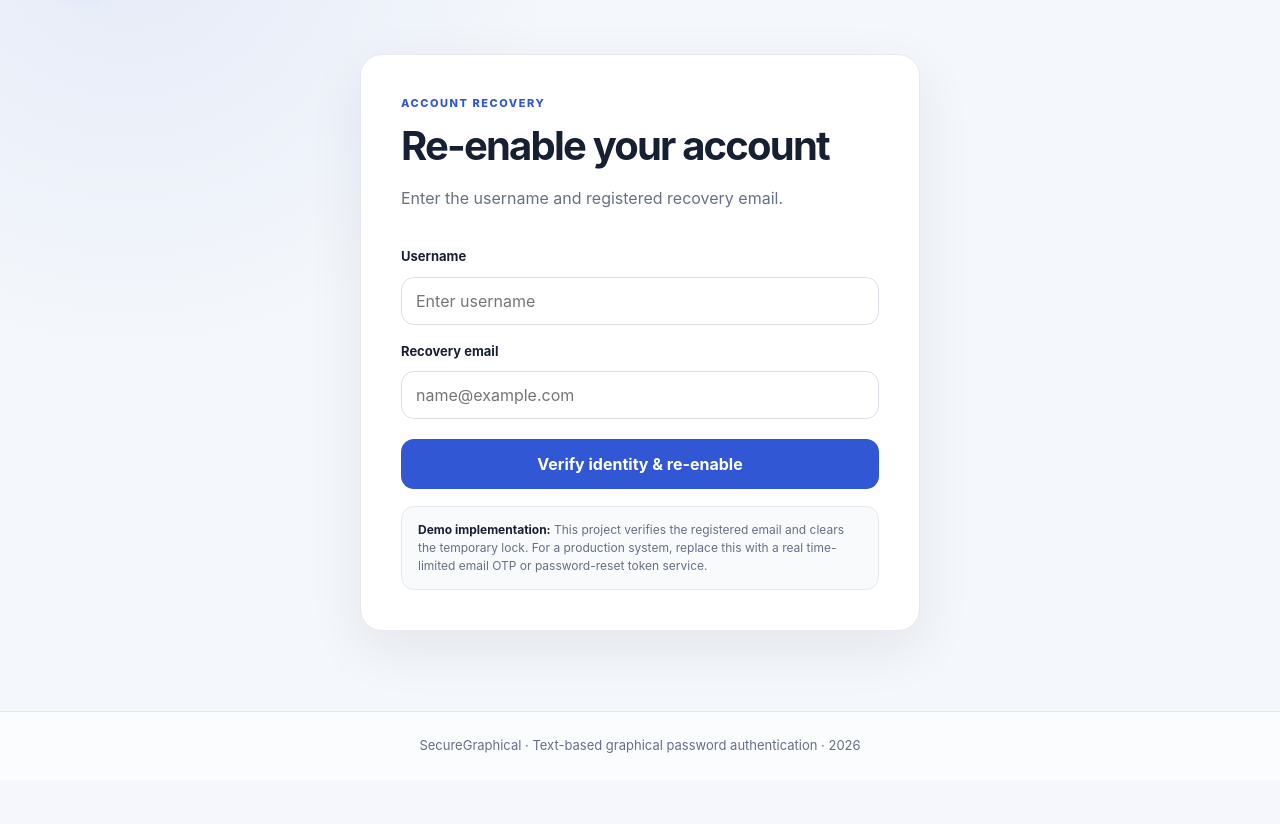
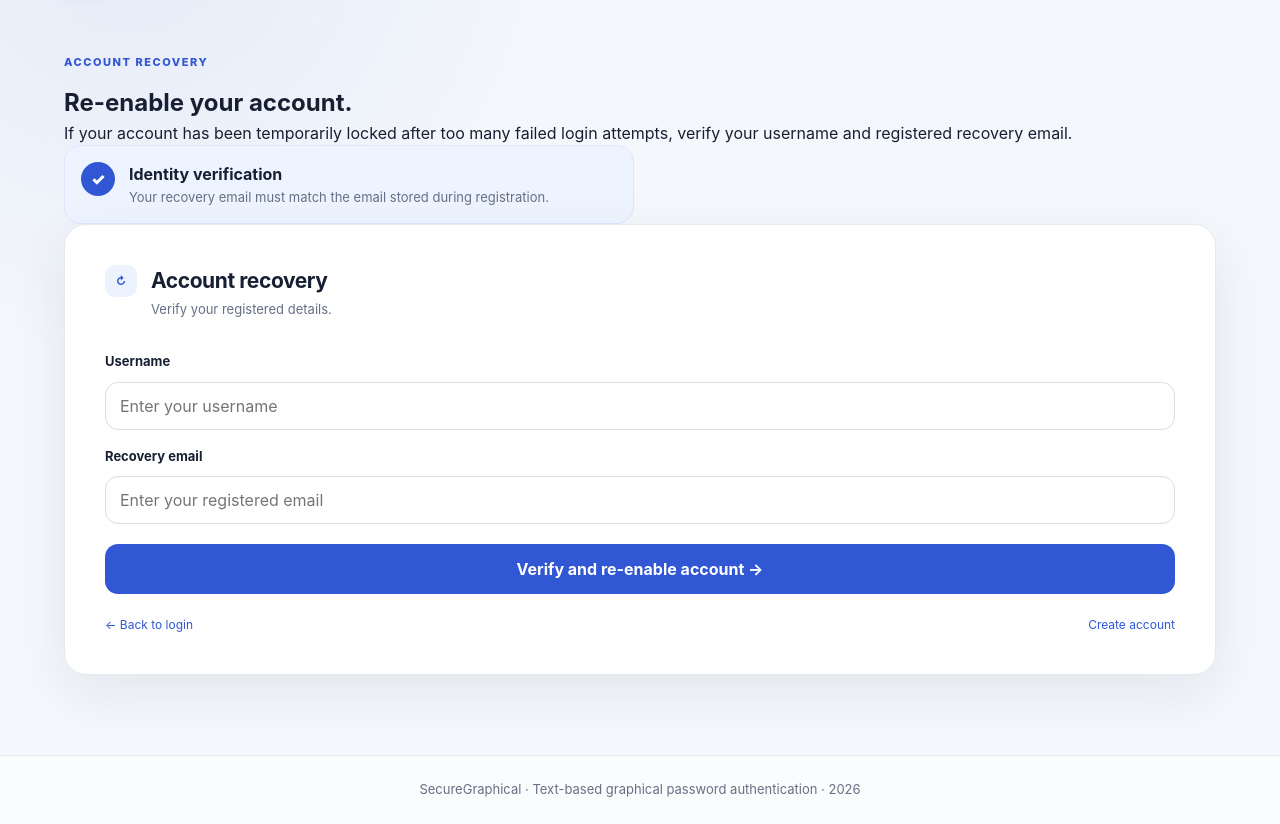
Before and after one commit to jyee0410-collab/SecureGraphical, a Flask app: page /recovery in a window 1280 px wide. Shown: the part 76-900 px from the top of the page. Before the commit the page ends 829 px from the top, so only its background shows below. Run offline with Flask 3, Linux system fonts and the light colour scheme.

Commit message:
Update recovery.html

```diff
--- a/templates/recovery.html
+++ b/templates/recovery.html
@@ -1,31 +1,131 @@
 {% extends "base.html" %}
-{% block title %}Account Recovery · SecureGraphical{% endblock %}
+
+{% block title %}
+Account Recovery · SecureGraphical
+{% endblock %}
+
 
 {% block content %}
-<div class="center-wrap">
-  <div class="card form-card recovery-card">
-    <div class="page-title">
-      <div class="eyebrow">ACCOUNT RECOVERY</div>
-      <h1>Re-enable your account</h1>
-      <p>Enter the username and registered recovery email.</p>
+
+<section class="auth-page recovery-page">
+
+    <div class="auth-intro">
+
+        <div class="eyebrow">
+            ACCOUNT RECOVERY
+        </div>
+
+        <h1>
+            Re-enable your account.
+        </h1>
+
+        <p>
+            If your account has been temporarily locked after
+            too many failed login attempts, verify your
+            username and registered recovery email.
+        </p>
+
+
+        <div class="security-note">
+
+            <div class="shield">
+                ✓
+            </div>
+
+            <div>
+
+                <strong>
+                    Identity verification
+                </strong>
+
+                <p>
+                    Your recovery email must match the
+                    email stored during registration.
+                </p>
+
+            </div>
+
+        </div>
+
     </div>
 
-    <form method="post" class="form">
-      <label>Username</label>
-      <input name="username" required placeholder="Enter username">
 
-      <label>Recovery email</label>
-      <input name="email" type="email" required placeholder="name@example.com">
+    <div class="card form-card">
 
-      <button class="primary-btn" type="submit">Verify identity & re-enable</button>
-    </form>
+        <div class="card-head">
 
-    <div class="info-box">
-      <strong>Demo implementation:</strong>
-      This project verifies the registered email and clears the temporary lock.
-      For a production system, replace this with a real time-limited email OTP or
-      password-reset token service.
+            <span class="step">
+                ↻
+            </span>
+
+            <div>
+
+                <h2>
+                    Account recovery
+                </h2>
+
+                <p>
+                    Verify your registered details.
+                </p>
+
+            </div>
+
+        </div>
+
+
+        <form
+            method="post"
+            class="form"
+        >
+
+            <label>
+                Username
+            </label>
+
+            <input
+                name="username"
+                required
+                placeholder="Enter your username"
+            >
+
+
+            <label>
+                Recovery email
+            </label>
+
+            <input
+                name="email"
+                type="email"
+                required
+                placeholder="Enter your registered email"
+            >
+
+
+            <button
+                class="primary-btn"
+                type="submit"
+            >
+                Verify and re-enable account
+                <span>→</span>
+            </button>
+
+        </form>
+
+
+        <div class="auth-links">
+
+            <a href="{{ url_for('index') }}">
+                ← Back to login
+            </a>
+
+            <a href="{{ url_for('register') }}">
+                Create account
+            </a>
+
+        </div>
+
     </div>
-  </div>
-</div>
+
+</section>
+
 {% endblock %}
```
